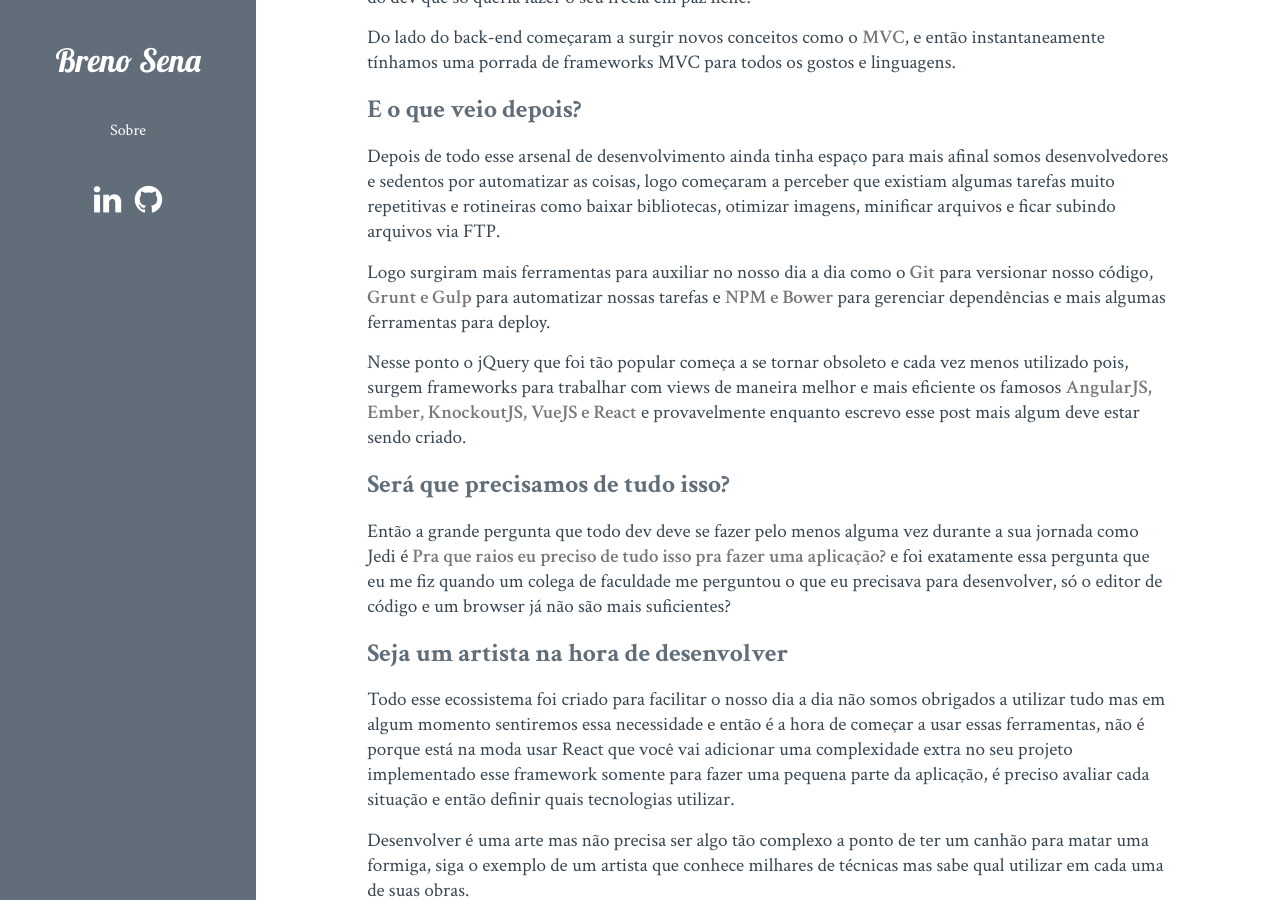
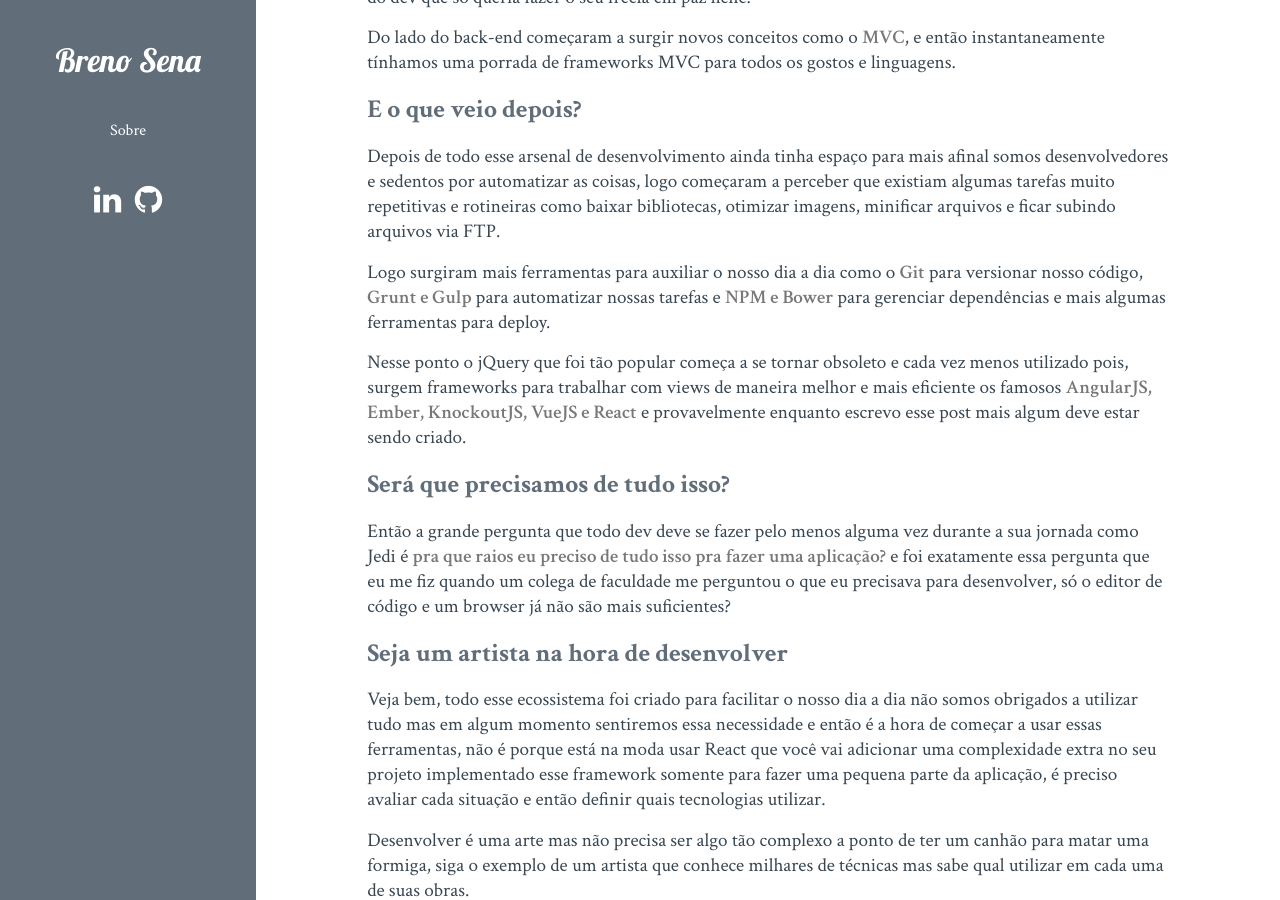
Before and after one commit to brenofsena/brenofsena.github.io, a Jekyll site: the page built from _posts/2017-03-10-a-arte-de-desenvolver.markdown, in a window 1280 px wide and 900 px high, scrolled down 890 px. Built offline with Jekyll 4.4.1, drawn with Linux system fonts in a browser that asks for light colours; nearby versions of some CDN libraries; comment, search, counter and statistics services are not loaded.

Commit message:
update post 3

```diff
--- a/_posts/2017-03-10-a-arte-de-desenvolver.markdown
+++ b/_posts/2017-03-10-a-arte-de-desenvolver.markdown
@@ -34,16 +34,16 @@
 
 Depois de todo esse arsenal de desenvolvimento ainda tinha espaço para mais afinal somos desenvolvedores e sedentos por automatizar as coisas, logo começaram a perceber que existiam algumas tarefas muito repetitivas e rotineiras como baixar bibliotecas, otimizar imagens, minificar arquivos e ficar subindo arquivos via FTP.
 
-Logo surgiram mais ferramentas para auxiliar no nosso dia a dia como o <em>Git</em> para versionar nosso código, <em>Grunt e Gulp</em> para automatizar nossas tarefas e <em>NPM e Bower</em> para gerenciar dependências e mais algumas ferramentas para deploy.
+Logo surgiram mais ferramentas para auxiliar o nosso dia a dia como o <em>Git</em> para versionar nosso código, <em>Grunt e Gulp</em> para automatizar nossas tarefas e <em>NPM e Bower</em> para gerenciar dependências e mais algumas ferramentas para deploy.
 
 Nesse ponto o jQuery que foi tão popular começa a se tornar obsoleto e cada vez menos utilizado pois, surgem frameworks para trabalhar com views de maneira melhor e mais eficiente os famosos <em>AngularJS, Ember, KnockoutJS, VueJS e React</em> e provavelmente enquanto escrevo esse post mais algum deve estar sendo criado.
 
 ## Será que precisamos de tudo isso?
 
-Então a grande pergunta que todo dev deve se fazer pelo menos alguma vez durante a sua jornada como Jedi é <em>Pra que raios eu preciso de tudo isso pra fazer uma aplicação?</em> e foi exatamente essa pergunta que eu me fiz quando um colega de faculdade me perguntou o que eu precisava para desenvolver, só o editor de código e um browser já não são mais suficientes?
+Então a grande pergunta que todo dev deve se fazer pelo menos alguma vez durante a sua jornada como Jedi é <em>pra que raios eu preciso de tudo isso pra fazer uma aplicação?</em> e foi exatamente essa pergunta que eu me fiz quando um colega de faculdade me perguntou o que eu precisava para desenvolver, só o editor de código e um browser já não são mais suficientes?
 
 ## Seja um artista na hora de desenvolver
 
-Todo esse ecossistema foi criado para facilitar o nosso dia a dia não somos obrigados a utilizar tudo mas em algum momento sentiremos essa necessidade e então é a hora de começar a usar essas ferramentas, não é porque está na moda usar React que você vai adicionar uma complexidade extra no seu projeto implementado esse framework somente para fazer uma pequena parte da aplicação, é preciso avaliar cada situação e então definir quais tecnologias utilizar.
+Veja bem, todo esse ecossistema foi criado para facilitar o nosso dia a dia não somos obrigados a utilizar tudo mas em algum momento sentiremos essa necessidade e então é a hora de começar a usar essas ferramentas, não é porque está na moda usar React que você vai adicionar uma complexidade extra no seu projeto implementado esse framework somente para fazer uma pequena parte da aplicação, é preciso avaliar cada situação e então definir quais tecnologias utilizar.
 
 Desenvolver é uma arte mas não precisa ser algo tão complexo a ponto de ter um canhão para matar uma formiga, siga o exemplo de um artista que conhece milhares de técnicas mas sabe qual utilizar em cada uma de suas obras.
```
